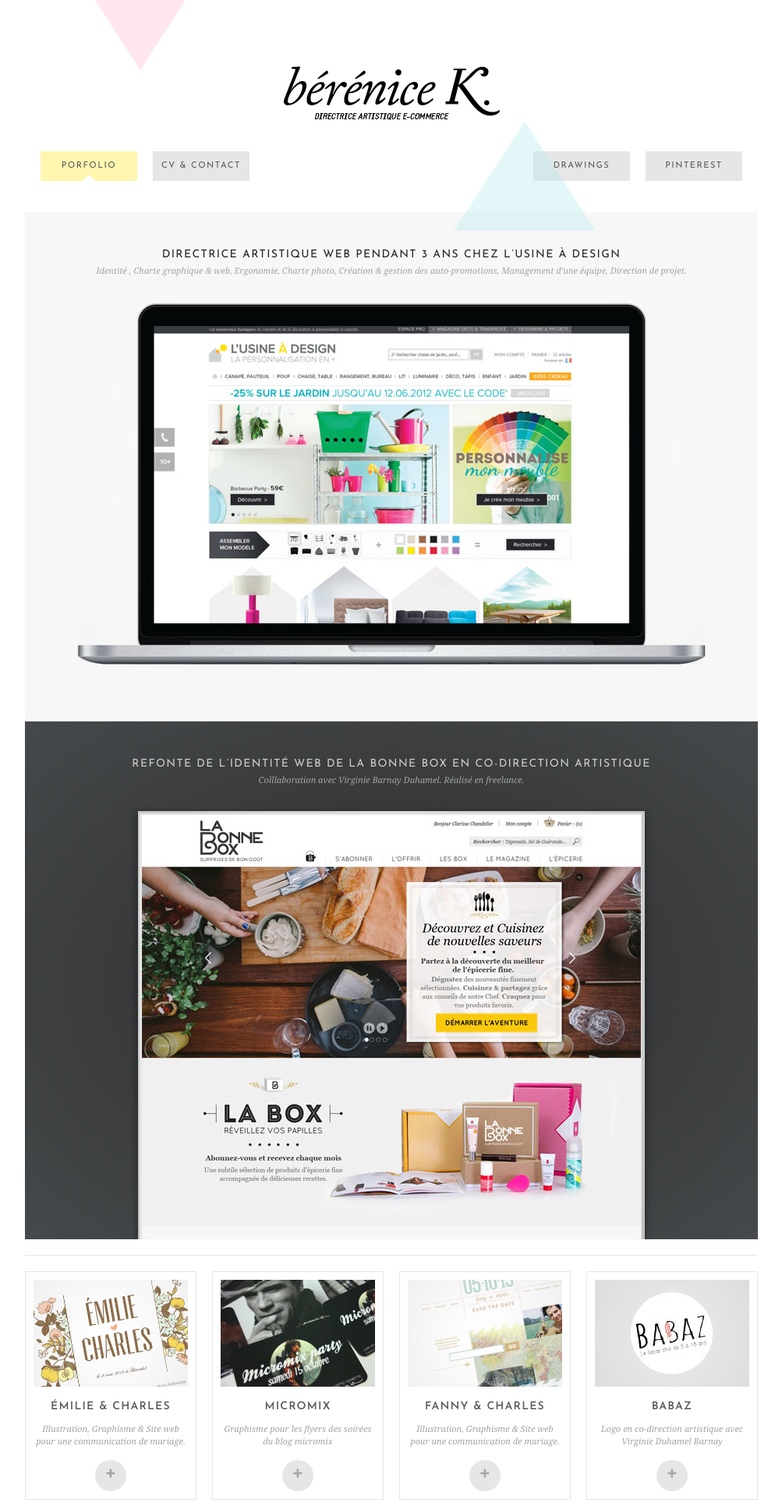
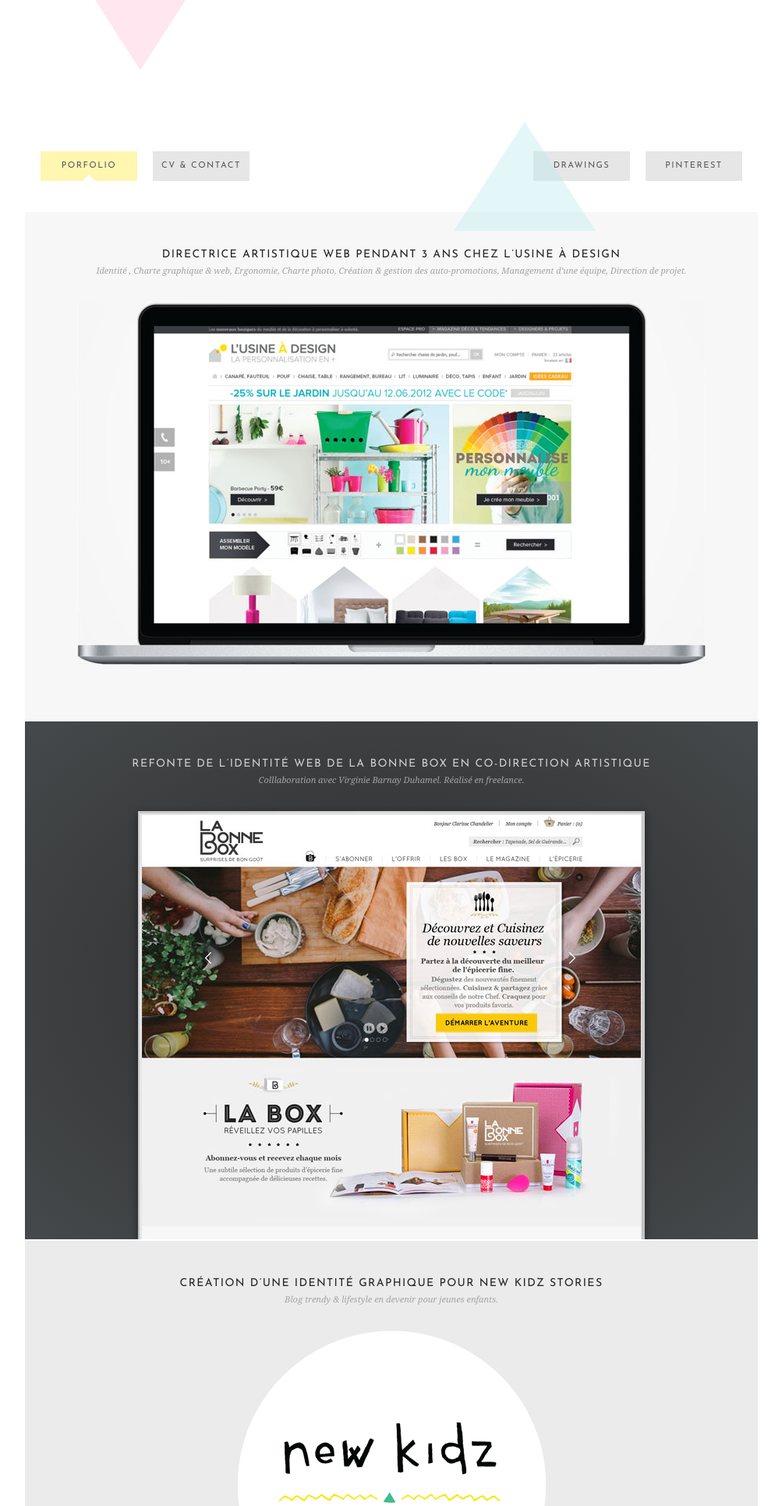
Before and after one commit to kazes/berenicek2015, a PHP site: page / in a window 1280 px wide. Shown: the top 1931 px of the page at 78% size, without its empty margins (138-1141 px from the left). Run offline with PHP 8.4, Linux system fonts and the light colour scheme.

Commit message:
add project new kids

```diff
--- a/css/base.css
+++ b/css/base.css
@@ -147,9 +147,9 @@
 
 
 /* LOGO BERENICEK */
-#logo-berenicek  {
+#logo-berenicek {
     padding-top: 75px;
-    /*visibility: hidden;*/
+    visibility: hidden;
 }
 #logo-berenicek a {
     width: 277px;
@@ -227,7 +227,7 @@
 }
 
 
-/* PROJECTS */
+/* PORTFOLIO */
 #portfolio {
     padding-bottom: 18px;
     border-bottom: 1px solid #e6e6e6;
@@ -267,11 +267,10 @@
 }
 
 
-/* PROJECT - BONNE BOX */
+/* PROJECT 1 - BONNE BOX */
 #project-1 {
     background: #2a2b2c; /* Old browsers */
     background: radial-gradient(ellipse at center,  #2a2b2c 0%,#2a2b2c 0%,#46494b 100%,#494c4e 100%); /* W3C */
-
 }
 #project-1 .title-1 {
     color: #CDCDCD;
@@ -284,6 +283,12 @@
 }
 #project-1 .pic img {
     box-shadow: 0px 3px 9.2px 0.8px rgba(0, 0, 0, 0.4);
+}
+
+
+/* PROJECT 2 - NEW KIDS */
+#project-2 {
+    background-color: #ebebeb;
 }
 
 
--- a/index.php
+++ b/index.php
@@ -11,7 +11,7 @@
 
         <div id="page" class="page-width">
             <div id="portfolio">
-                <!-- PROJECT -->
+                <!-- PROJECT - USINE À DESIGN -->
                 <div class="project" id="project-0">
                     <h2 class="title-1">
                         Directrice artistique web pendant 3 ans chez L’Usine à Design
@@ -25,7 +25,8 @@
                     </div>
                 </div>
 
-                <!-- PROJECT -->
+
+                <!-- PROJECT - BONNE BOX -->
                 <div class="project" id="project-1">
                     <h2 class="title-1">
                         Refonte de l’identité web de la bonne box en co-direction artistique
@@ -34,10 +35,23 @@
                         Colllaboration avec Virginie Barnay Duhamel. Réalisé en freelance.
                     </h3>
                     <div class="pic">
-                        <img src="img/data/projects/bonne-box.jpg" alt="uad">
+                        <img src="img/data/projects/bonne-box.jpg" alt="Bonne Box">
                     </div>
                 </div>
 
+
+                <!-- PROJECT - NEW KIDS -->
+                <div class="project" id="project-2">
+                    <h2 class="title-1">
+                        Création d’une identité graphique pour new kidz STORIES
+                    </h2>
+                    <h3 class="title-2">
+                        Blog trendy & lifestyle en devenir pour jeunes enfants.
+                    </h3>
+                    <div class="pic">
+                        <img src="img/data/projects/new-kids.png" alt="New Kids">
+                    </div>
+                </div>
             </div>
 
 
```
Also changed, not shown: img/data/projects/new-kids.png (added).
